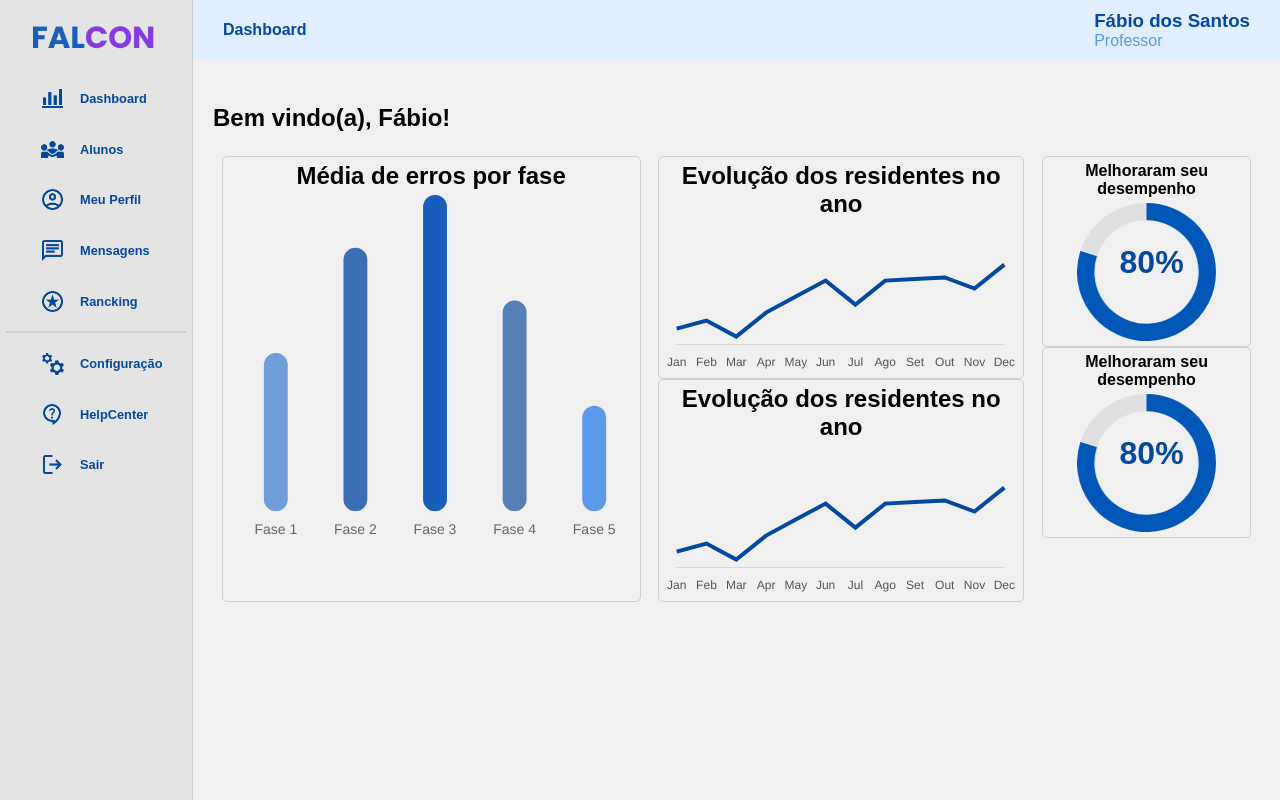
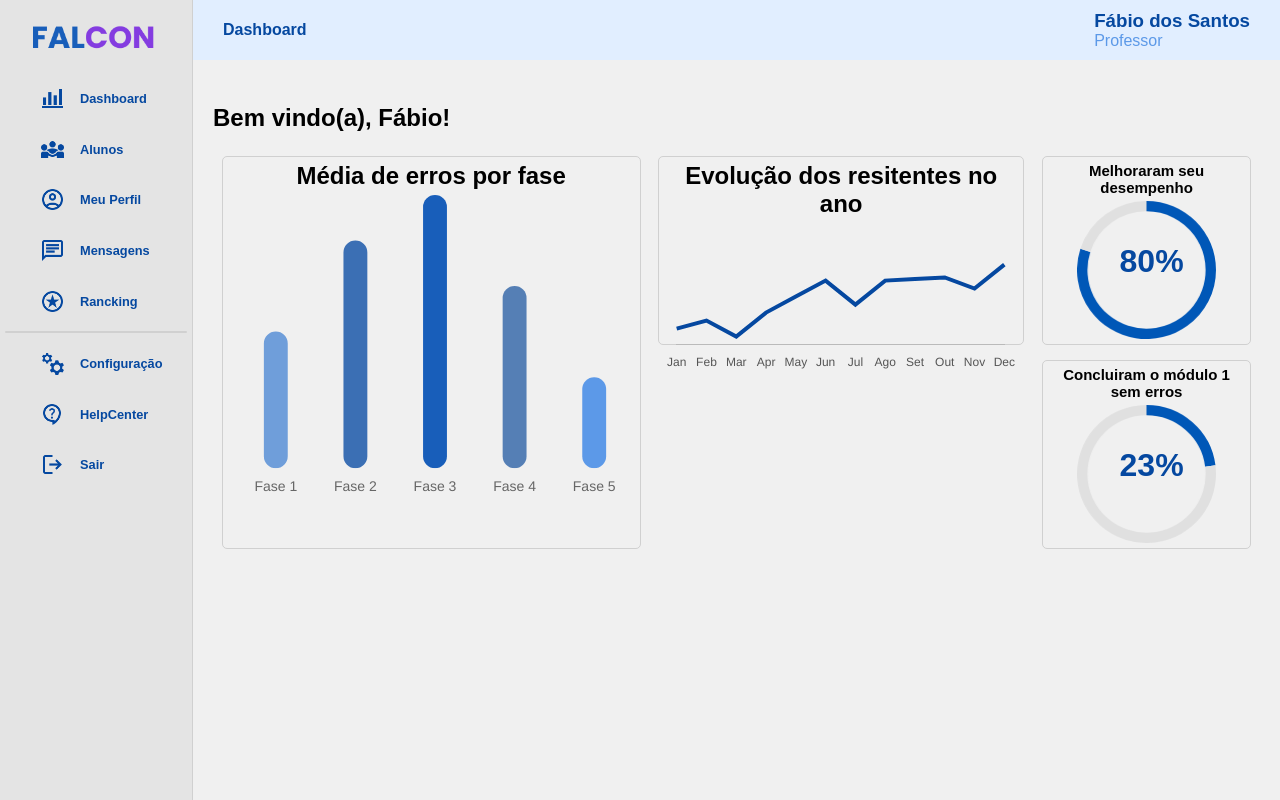
Before and after one commit to GuiEspim18/falcon-front, a React (Vite) app: page / in a window 1280 px wide. Built offline with nearby package versions, Linux system fonts and the light colour scheme.

Commit message:
charts layout done and add ranking

```diff
--- a/src/pages/Dashoard/Dashboard.jsx
+++ b/src/pages/Dashoard/Dashboard.jsx
@@ -9,22 +9,22 @@ function Dashboard() {
             <h1>Bem vindo(a), Fábio!</h1>
             <div className="charts">
                 <div className="bar-chart-holder">
-                    <BarChart />
+                    <BarChart title="Média de erros por fase" />
                 </div>
                 <div className="double-chart-holder">
-                    <div className="line-chart-holder">
+                    <div className="line-chart-holder-1">
+                        <LineChart title="Evolução dos resitentes no ano" />
+                    </div>
+                    {/* <div className="line-chart-holder-2">
                         <LineChart />
+                    </div> */}
+                </div>
+                <div className="loader-indicator-holder">
+                    <div className="doughnut-chart-holder-1">
+                        <DoughnutChart percentage={80} title="Melhoraram seu desempenho"  />
                     </div>
-                    <div className="line-chart-holder">
-                        <LineChart />
-                    </div>
-                </div>
-                <div className="double-chart-holder loader-indicator">
-                    <div className="doughnut-chart-holder">
-                        <DoughnutChart percentage={80} />
-                    </div>
-                    <div className="doughnut-chart-holder">
-                        <DoughnutChart percentage={80} />
+                    <div className="doughnut-chart-holder-2">
+                        <DoughnutChart percentage={23} title="Concluiram o módulo 1 sem erros" />
                     </div>
                 </div>
             </div>
--- a/src/pages/Dashoard/Dashboard.scss
+++ b/src/pages/Dashoard/Dashboard.scss
@@ -5,6 +5,7 @@
     flex-grow: 1;
     padding: 20px;
     box-sizing: border-box;
+    overflow-y: auto;
 
     h1 {
         font-size: 1.5rem;
@@ -21,23 +22,24 @@
 
         .double-chart-holder {
             width: 35%;
-            height: 100%;
-            display: flex;
-            flex-direction: column;
-            justify-content: space-between;
 
-            .line-chart-holder {
-                height: 45%;
+            .line-chart-holder-1 {
+                margin-bottom: 15px;
             }
 
-            .doughnut-chart-holder {
-                height: 45%;
-                display: flex;
+            .line-chart-holder-1, .line-chart-holder-2 {
+                height: 48.2%;
             }
         }
 
-        .loader-indicator {
-            width: 20% !important;
+        .loader-indicator-holder {
+            height: 100%;
+            width: 20%;
+
+            .doughnut-chart-holder-1 {
+                margin-bottom: 15px;
+            }
+
         }
     }
 }
--- a/src/utils/components/Charts/BarChart/BarChart.jsx
+++ b/src/utils/components/Charts/BarChart/BarChart.jsx
@@ -4,7 +4,7 @@ import "./BarChart.scss";
 
 ChartJS.register(CategoryScale, LinearScale, BarElement, Tooltip, Legend);
 
-function BarChart() {
+function BarChart(props) {
     const data = {
         labels: ["Fase 1", "Fase 2", "Fase 3", "Fase 4", "Fase 5"],
         datasets: [
@@ -71,7 +71,7 @@ function BarChart() {
 
     return (
         <div className="bar-chart">
-            <h2>Média de erros por fase</h2>
+            <h2>{props.title}</h2>
             <div className="chart">
                 <Bar data={data} options={options} />
             </div>
--- a/src/utils/components/Charts/DoughnutChart/DoughnutChart.jsx
+++ b/src/utils/components/Charts/DoughnutChart/DoughnutChart.jsx
@@ -18,7 +18,7 @@ function DoughnutChart(props) {
                 data: [props.percentage, 100 - props.percentage], // Progresso e restante
                 backgroundColor: ["#0057B7", "#E0E0E0"], // Azul para o progresso, cinza para o fundo
                 borderWidth: 0,
-                cutout: "75%", // Controla a espessura do círculo
+                cutout: "85%", // Controla a espessura do círculo
             },
         ],
     };
@@ -40,7 +40,7 @@ function DoughnutChart(props) {
 
     return (
         <div className="doughnut-chart">
-            <h2>Melhoraram seu desempenho</h2>
+            <h2>{props.title}</h2>
             <Doughnut data={data} options={options} className="chart" />
             <div className="label">
                 <p>{props.percentage}%</p>
--- a/src/utils/components/Charts/DoughnutChart/DoughnutChart.scss
+++ b/src/utils/components/Charts/DoughnutChart/DoughnutChart.scss
@@ -9,7 +9,7 @@
 
     h2 {
         text-align: center;
-        font-size: 16px;
+        font-size: 15px;
         font-weight: bold;
         margin: 0;
         margin-bottom: 5px;
--- a/src/utils/components/Charts/LineChart/LineChart.jsx
+++ b/src/utils/components/Charts/LineChart/LineChart.jsx
@@ -21,7 +21,7 @@ ChartJS.register(
   Legend
 );
 
-function LineChart() {
+function LineChart(props) {
     const data = {
         labels: ["Jan", "Feb", "Mar", "Apr", "May", "Jun", "Jul", "Ago", "Set", "Out", "Nov", "Dec"],
         datasets: [
@@ -64,7 +64,7 @@ function LineChart() {
 
     return (
         <div className="line-chart ">
-            <h2>Evolução dos residentes no ano</h2>
+            <h2>{props.title}</h2>
             <div className="chart">
                 <Line data={data} options={options} />
             </div>
--- a/src/utils/components/Charts/LineChart/LineChart.scss
+++ b/src/utils/components/Charts/LineChart/LineChart.scss
@@ -4,6 +4,8 @@
     border: 1px solid $secodaryGray;
     border-radius: 5px;
     padding: 5px;
+    height: 100%;
+    width: 100%;
     box-sizing: border-box;
 
     h2 {
--- /dev/null
+++ b/src/utils/components/Ranking/Ranking.scss
@@ -0,0 +1 @@
+@import "/src/assets/css/colors.scss";
```
Also changed, not shown: src/utils/components/Ranking/Ranking.jsx (added, +9 -0 lines).
